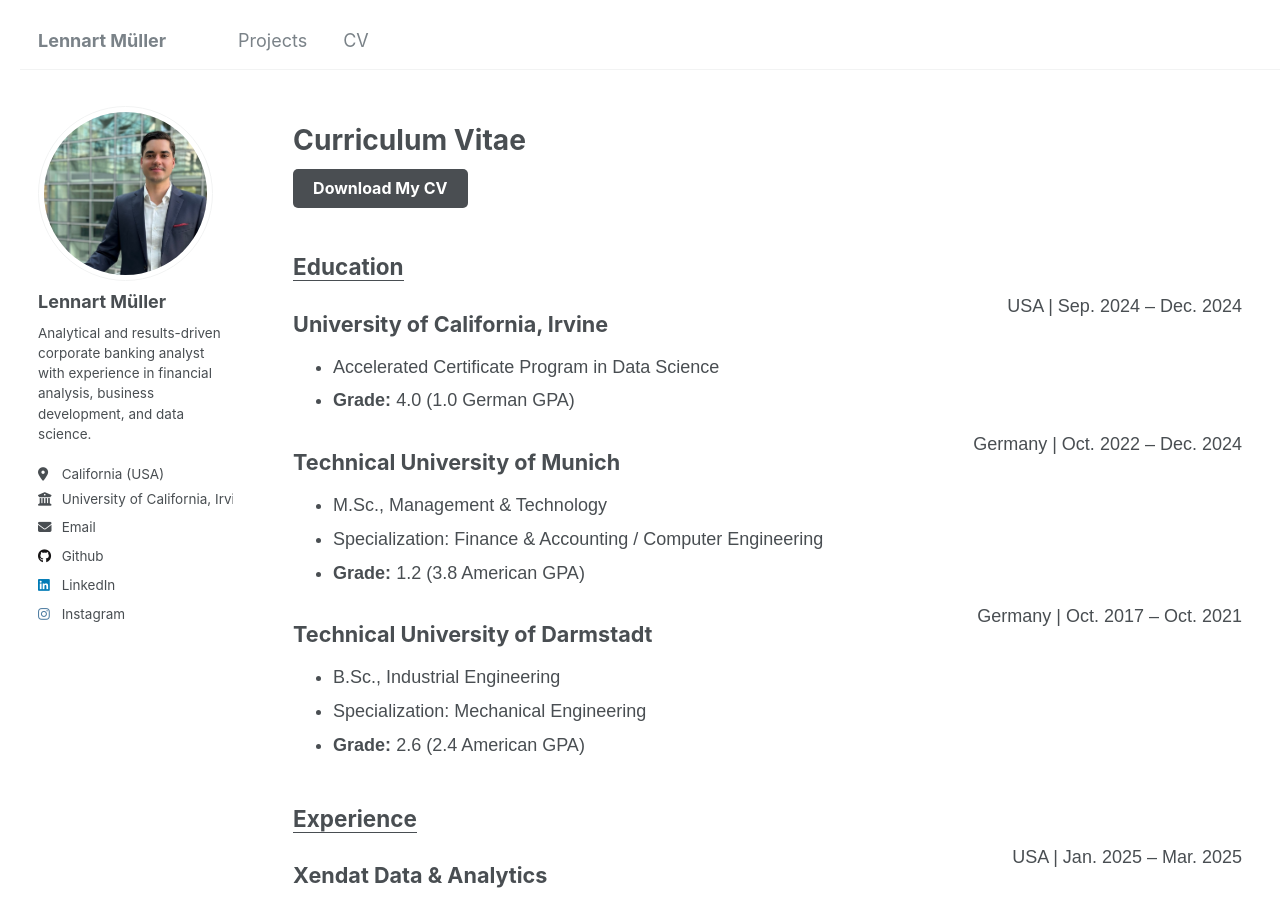
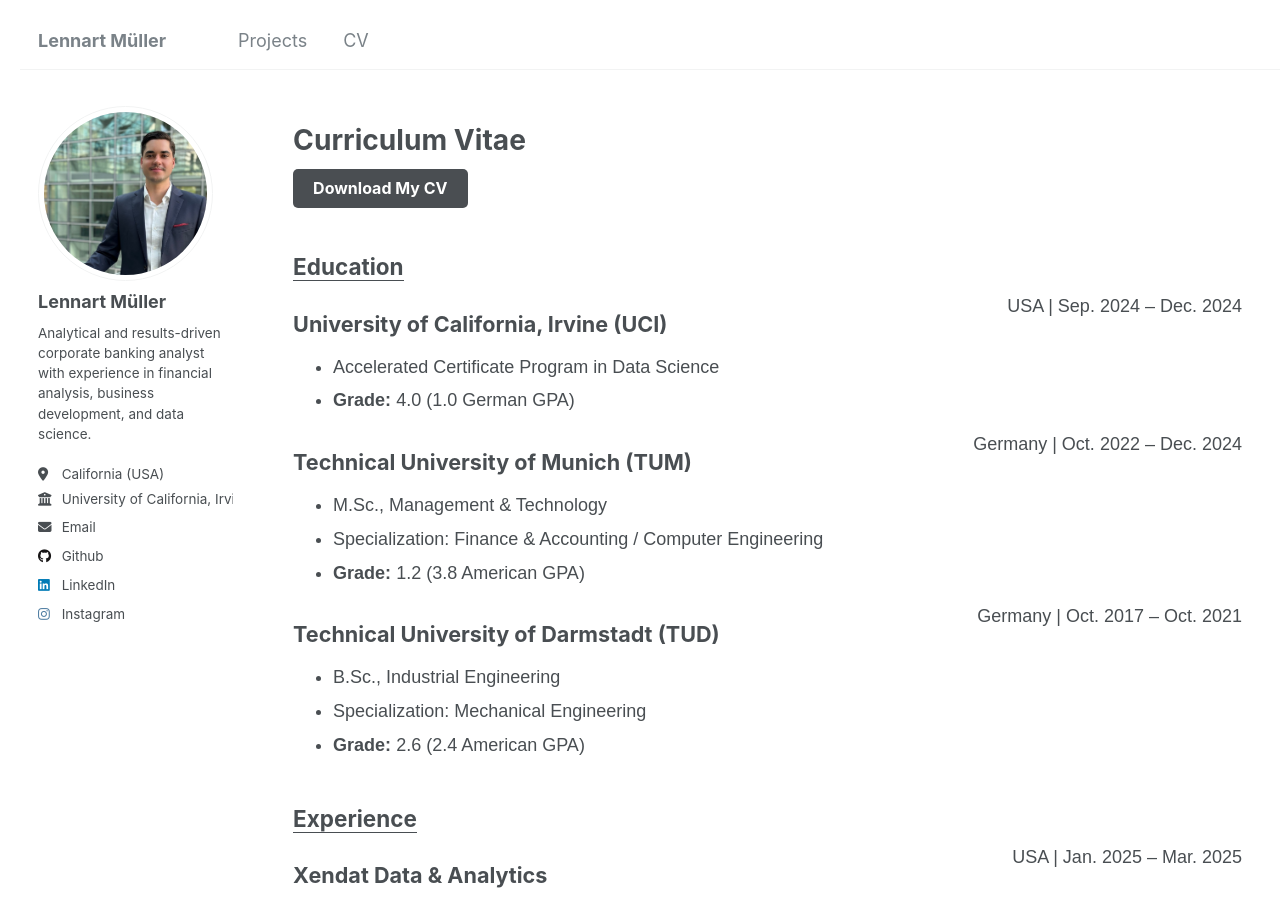
Before and after one commit to lennartmueller123/lennartmueller123.github.io, a Jekyll site: the page built from _pages/cv.html, in a window 1280 px wide and 900 px high. Built offline with Jekyll 4.4.1, drawn with Linux system fonts in a browser that asks for light colours.

Commit message:
Update cv.html

```diff
--- a/_pages/cv.html
+++ b/_pages/cv.html
@@ -67,7 +67,7 @@ redirect_from:
 
         <div class="entry">
             <div class="entry-header">
-                <h3>University of California, Irvine</h3>
+                <h3>University of California, Irvine (UCI)</h3>
                 <p>USA | Sep. 2024 – Dec. 2024</p>
             </div>
             <ul>
@@ -78,7 +78,7 @@ redirect_from:
 
         <div class="entry">
             <div class="entry-header">
-                <h3>Technical University of Munich</h3>
+                <h3>Technical University of Munich (TUM)</h3>
                 <p>Germany | Oct. 2022 – Dec. 2024</p>
             </div>
             <ul>
@@ -90,7 +90,7 @@ redirect_from:
 
         <div class="entry">
             <div class="entry-header">
-                <h3>Technical University of Darmstadt</h3>
+                <h3>Technical University of Darmstadt (TUD)</h3>
                 <p>Germany | Oct. 2017 – Oct. 2021</p>
             </div>
             <ul>
```
